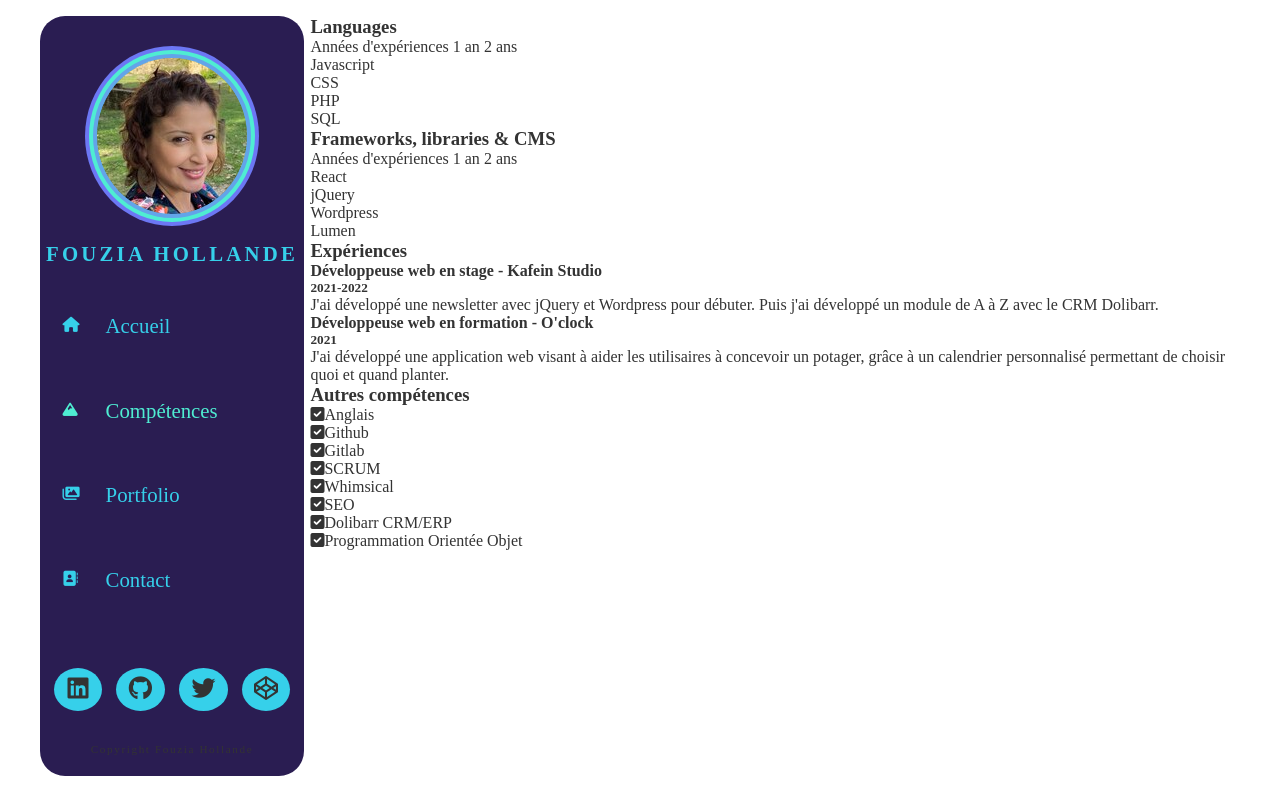
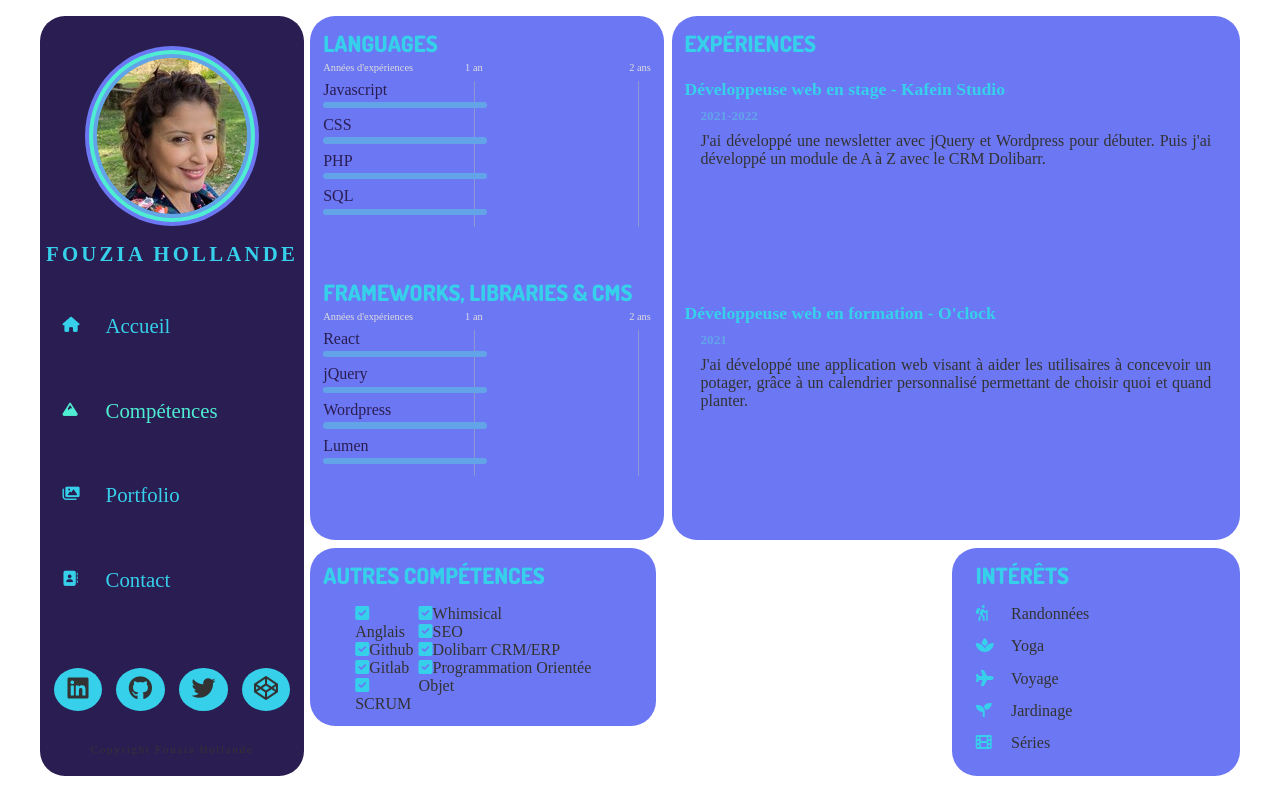
Before and after one commit to Fouzia33/portfolio-react, a React (Create React App) app: page /competences in a window 1280 px wide. Built offline with nearby package versions, Linux system fonts and the light colour scheme; a web font is replaced by a local one.

Commit message:
component knowledges ok

```diff
--- a/src/components/knowledges/Hobbies.js
+++ b/src/components/knowledges/Hobbies.js
@@ -3,6 +3,35 @@
 const Hobbies = () => {
     return (
         <div className='hobbies'>
+            <h3>Intérêts</h3>
+            <ul>
+
+                <li className='hobby'>
+                    <i className='fas fa-hiking'></i>
+                    <span> Randonnées </span>
+                </li>
+
+                <li className='hobby'>
+                    <i className='fas fa-spa'></i>
+                    <span> Yoga </span>
+                </li>
+
+                <li className='hobby'>
+                    <i className='fas fa-plane'></i>
+                    <span> Voyage </span>
+                </li>
+
+                <li className='hobby'>
+                    <i className='fas fa-seedling'></i>
+                    <span> Jardinage </span>
+                </li>
+
+                <li className='hobby'>
+                    <i className='fas fa-film'></i>
+                    <span> Séries </span>
+                </li>
+
+            </ul>
 
         </div>
     );
--- a/src/styles/pages/_knowledges.scss
+++ b/src/styles/pages/_knowledges.scss
@@ -0,0 +1,232 @@
+.knowledges {
+  .knowledgesContent {
+    min-height: $minHeight;
+    width: 100%;
+    position: relative;
+    overflow: hidden;
+    display: grid;
+    grid-template-columns: 38% 1fr 1fr;
+    grid-template-rows: 70% 30%;
+    grid-template-areas:
+      "L E E"
+      "O O H";
+
+    .languagesFrameworks, .experience, .otherSkills, .hobbies {
+      background: $color-2;
+      border-radius: $borderRadius;
+      padding: .8rem;
+    }
+    h3 {
+      font-size: 1.4rem;
+      margin-bottom: 1rem;
+      font-family: $font-2;
+      color: $color-5;
+      text-transform: uppercase;
+    }
+
+    .languagesFrameworks {
+      grid-area: L;
+      margin-bottom: .5rem;
+      display: grid;
+      grid-template-columns: 1fr;
+      grid-template-rows: 1fr 1fr;
+      grid-template-areas:
+        "L"
+        "F";
+
+      .languageDisplay {
+        grid-area: L;
+      }
+      .frameworkDisplay {
+        grid-area: F;
+      }
+      h3 {
+        margin-bottom: 0.3rem;
+      }
+
+      .years {
+        font-size: .65rem;
+        display: flex;
+        justify-content: space-between;
+        color: $white;
+
+        span {
+          width: 36%;
+
+          &:nth-child(2){
+            text-align: center;
+            width: 20%;
+          }
+          &:nth-child(3){
+            text-align: right;
+            width: 44%;
+          }
+
+          &:nth-child(2):before,
+          &:nth-child(3):before {
+            content:'';
+            background: rgba(180, 179, 179, 0.507);
+            position: absolute;
+            height: 146px;
+            width: 1px;
+            transform: translate(9px, 19px);
+          }
+        }
+      }
+      .languagesList {
+        padding-top: .5rem;
+
+        li {
+          color: $color-1;
+        }
+        .progressBar {
+          height: .4rem;
+          background: transparent;
+          border-radius: 50px;
+          margin-top: 0.2rem;
+          position: relative;
+
+          &:after {
+            content: '';
+            position: absolute;
+            background: $color-3;
+            border-radius: 50px;
+            height: .4rem;
+            width: 0;
+            animation: line 2s ease-out forwards;
+
+            @keyframes line {
+              to {
+                width: 100%;
+              }
+            }
+          }
+        }
+      }
+    }
+    .experience {
+      grid-area: E;
+      margin: 0 0 .5rem .5rem;
+      display: grid;
+      grid-template-columns: 1fr;
+      grid-template-rows: 10% 1fr 1fr;
+      grid-template-areas:
+        "1"
+        "2"
+        "3";
+
+      h3 {
+        grid-area: 1;
+      }
+      h4 {
+        font-size: 1.1rem;
+        color: $color-5;
+      }
+      h5 {
+        color: $color-3;
+        padding: 0.5rem 0 0.5rem 1rem;
+      }
+      p {
+        text-align: justify;
+        padding: 0 1rem;
+      }
+      .exp-1 {
+        grid-area: 2;
+      }
+      .exp-2 {
+        grid-area: 3;
+      }
+    }
+    .otherSkills {
+      grid-area: O;
+      margin-right: 0.5rem;
+
+      .list {
+        display: flex;
+        width: 80%;
+        height: 100%;
+        margin: 0 auto;
+        justify-content: space-between;
+
+        ul {
+          height: 80%;
+          display: grid;
+
+          i {
+            color: $color-5;
+          }
+        }
+      }
+    }
+    .hobbies {
+      grid-area: H;
+      padding-left: 1.5rem;
+
+      ul {
+        height: 80%;
+        display: grid;
+
+        li {
+          i {
+            position: absolute;
+            color: $color-5;
+          }
+          span {
+            position: absolute;
+            transform: translateX(2.2rem);
+          }
+        }
+      }
+    }
+  }
+}
+@media screen and (max-width: 950px){
+  .knowledgesContent {
+    h3 {
+      font-size: 1.2rem !important;
+    }
+    .languagesList {
+      padding-top: .2rem !important;
+    }
+    p {
+      font-size: .8rem;
+    }
+    .otherSkills, .hobbies {
+      font-size: .8rem;
+    }
+  }
+}
+@media screen and (max-width: 850px){
+  .knowledgesContent {
+    h4 {
+      font-size: .9rem !important;
+    }
+    h5 {
+      font-size: .6rem !important;
+      padding: .2rem 1rem !important;
+    }
+  }
+}
+@media screen and (max-width: 500px){
+  .knowledgesContent {
+    display: grid !important;
+    grid-template-columns: 1fr !important;
+    grid-template-rows: 1fr 1fr 180px 180px !important;
+
+    .languages {
+      grid-area: 1 !important;
+    }
+    .experience {
+      grid-area: 2 !important;
+      margin-left: 0 !important;
+    }
+    .otherSkills {
+      grid-area: 3 !important;
+      margin-right: 0 !important;
+    }
+    .hobbies {
+      grid-area: 4 !important;
+      margin-top: .5rem !important;
+    }
+  }
+}
```
